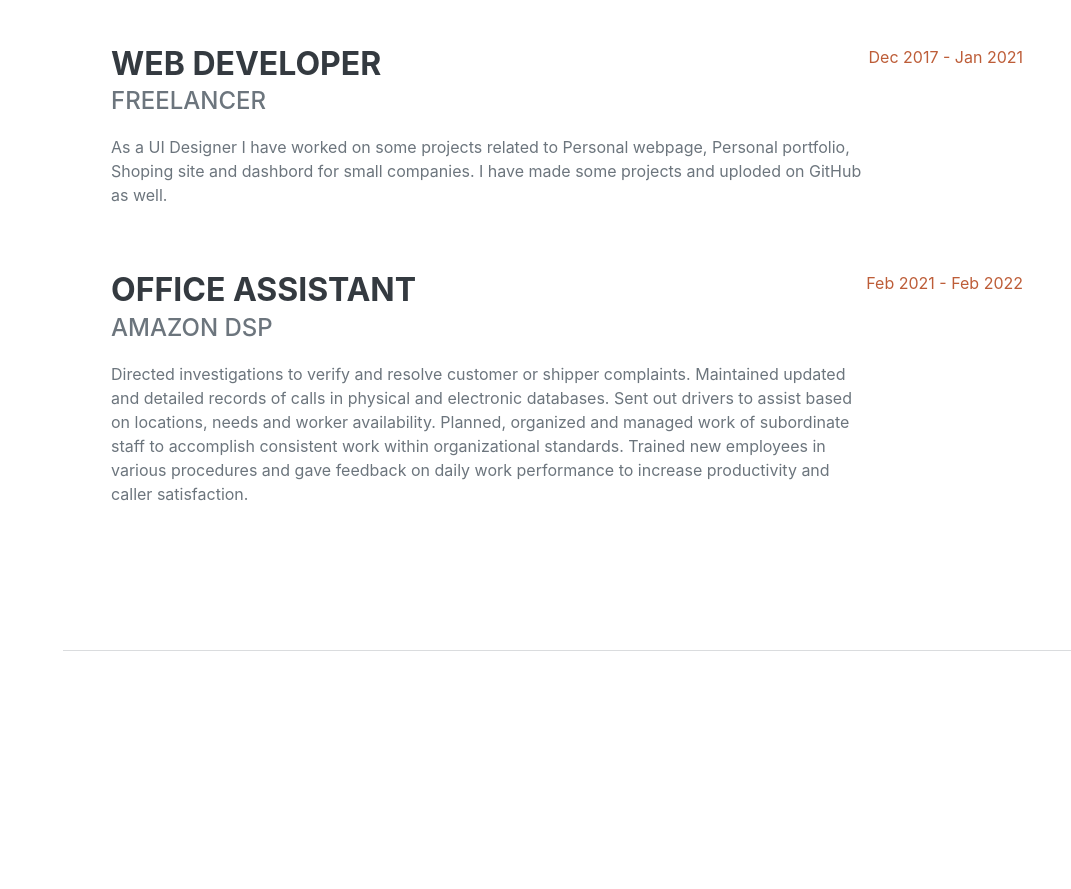
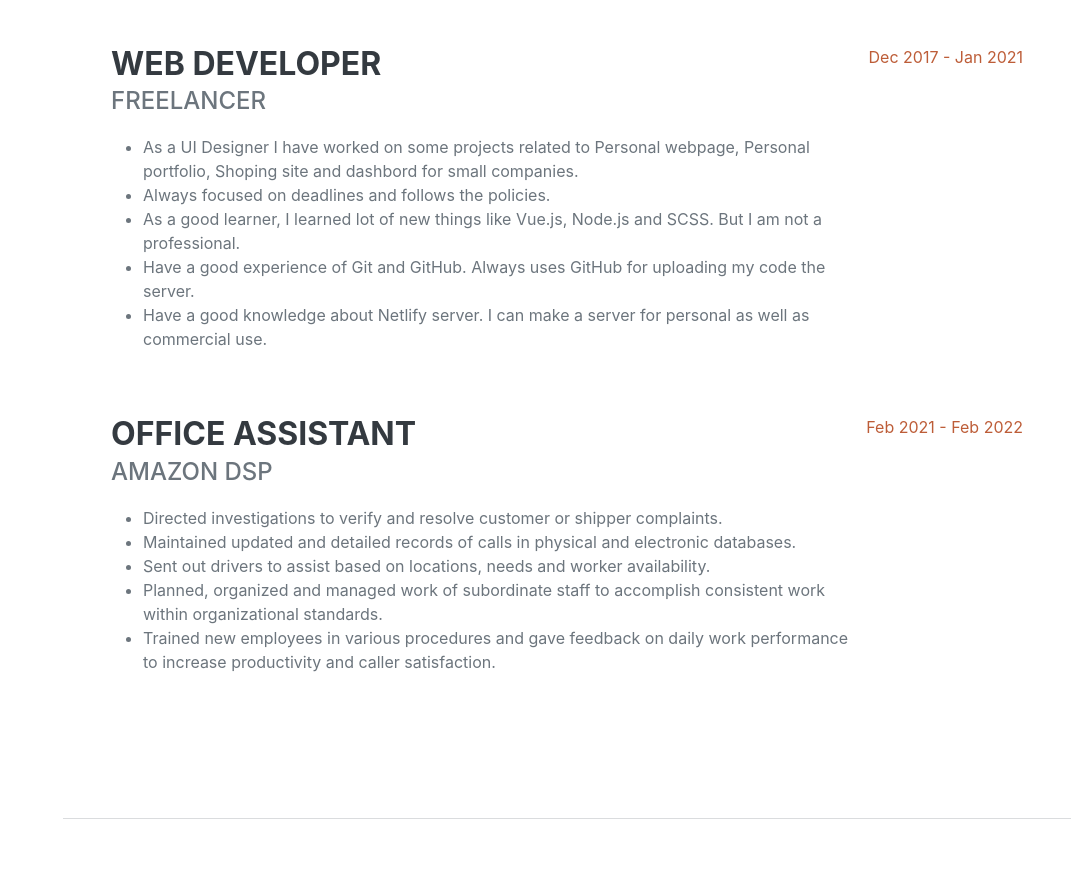
Before and after one commit to mehtab46/Resume, a plain HTML site: page index.html in a window 1280 px wide. Shown: the part 1264-2153 px from the top of the page, without its empty margins (209-1280 px from the left). Drawn offline with nearby package versions, Linux system fonts and the light colour scheme; a web font is replaced by a local one.

Commit message:
made a list of experiences

```diff
--- a/index.html
+++ b/index.html
@@ -82,9 +82,14 @@
                         <div class="flex-grow-1">
                             <h3 class="mb-0">Web Developer</h3>
                             <div class="subheading mb-3">FreeLancer</div>
-                            <p>As a UI Designer I have worked on some projects related to Personal webpage, Personal portfolio, Shoping site and dashbord for small companies. I have made some projects and uploded on GitHub as well.
+                            <ul>
+                                <li>As a UI Designer I have worked on some projects related to Personal webpage, Personal portfolio, Shoping site and dashbord for small companies.</li>
+                                <li>Always focused on deadlines and follows the policies.</li>
+                                <li>As a good learner, I learned lot of new things like Vue.js, Node.js and SCSS. But I am not a professional.</li>
+                                <li>Have a good experience of Git and GitHub. Always uses GitHub for uploading my code the server.</li>
+                                <li>Have a good knowledge about Netlify server. I can make a server for personal as well as commercial use.</li>
 
-                            </p>
+                            </ul>
                         </div>
                         <div class="flex-shrink-0"><span class="text-primary">Dec 2017 - Jan 2021</span></div>
                     </div>
@@ -92,14 +97,15 @@
                         <div class="flex-grow-1">
                             <h3 class="mb-0">Office Assistant</h3>
                             <div class="subheading mb-3">Amazon DSP</div>
-                            <p>Directed investigations to verify and resolve customer or shipper complaints.
-                                Maintained updated and detailed records of calls in physical and electronic databases.
-                                Sent out drivers to assist based on locations, needs and worker availability.
-                                Planned, organized and managed work of subordinate staff to accomplish consistent work within organizational
-                                standards.
-                                Trained new employees in various procedures and gave feedback on daily work performance to increase
-                                productivity and caller satisfaction.
-                                </p>
+                            <ul>
+                                <li>Directed investigations to verify and resolve customer or shipper complaints.</li>
+                                <li>Maintained updated and detailed records of calls in physical and electronic databases.</li>
+                                <li>Sent out drivers to assist based on locations, needs and worker availability.</li>
+                                <li>Planned, organized and managed work of subordinate staff to accomplish consistent work within organizational
+                                    standards.</li>
+                                <li>Trained new employees in various procedures and gave feedback on daily work performance to increase
+                                    productivity and caller satisfaction.</li>
+                                </ul>
                         </div>
                         <div class="flex-shrink-0"><span class="text-primary">Feb 2021 - Feb 2022</span></div>
                     </div>
```
